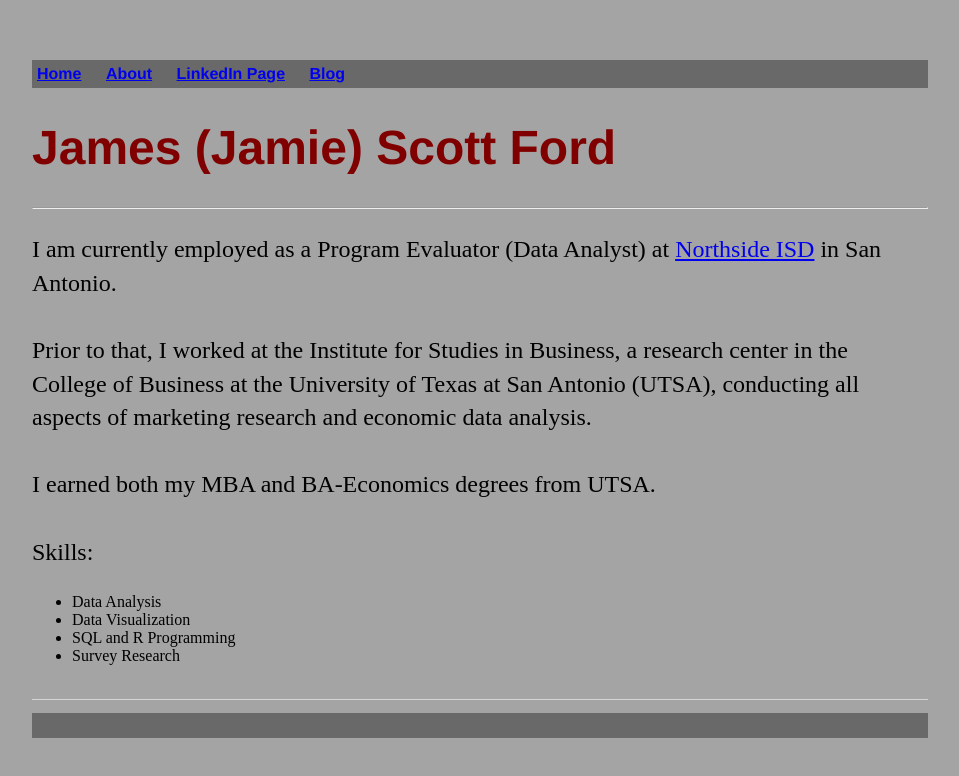
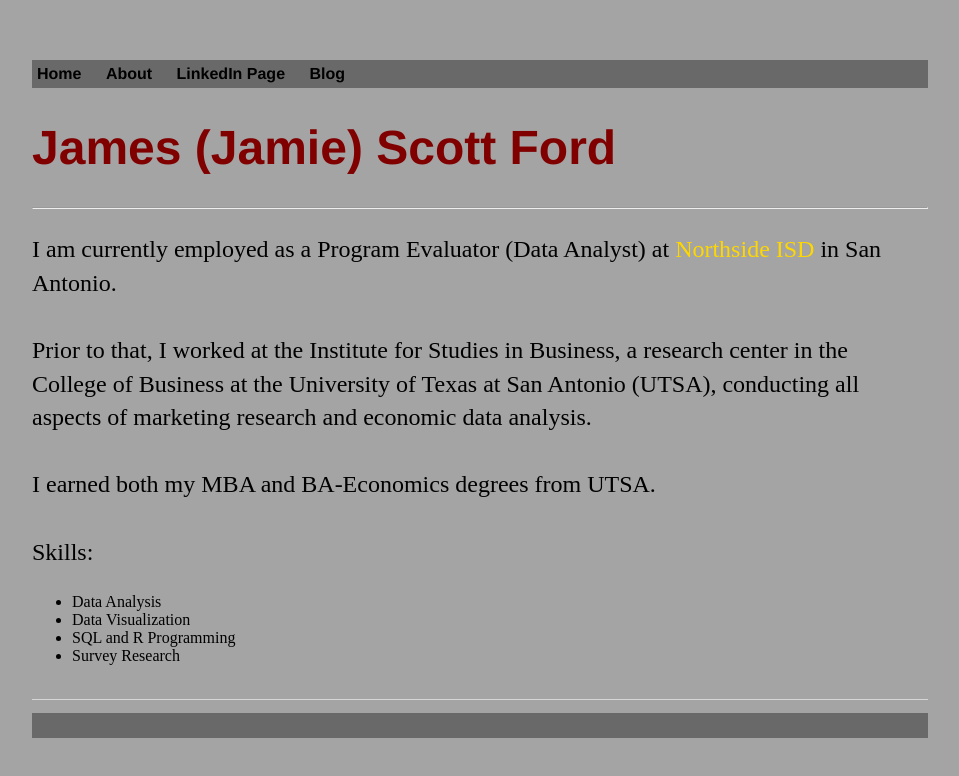
Before and after one commit to JamieFord/JamieFord.github.io, a plain HTML site: page about/index.html in a window 1280 px wide. Shown: the whole page, without its empty margins (160-1119 px from the left). Drawn offline with Linux system fonts and the light colour scheme.

Commit message:
Update index.html

```diff
--- a/about/index.html
+++ b/about/index.html
@@ -8,10 +8,10 @@
 	<body>
 		<nav>
     		<ul>
-        		<li><a href="/">Home</a></li>
-	        	<li><a href="/about">About</a></li>
-        		<li><a href="https://www.linkedin.com/in/jamesscottford">LinkedIn Page</a></li>
-        		<li><a href="/blog">Blog</a></li>
+        		<li><a class="one" href="/">Home</a></li>
+	        	<li><a class="one" href="/about">About</a></li>
+        		<li><a class="one" href="https://www.linkedin.com/in/jamesscottford">LinkedIn Page</a></li>
+        		<li><a class="one" href="/blog">Blog</a></li>
     		</ul>
 		</nav>
 		<div class="container">
@@ -19,7 +19,7 @@
         		<h1>James (Jamie) Scott Ford</h1>
 			<hr>
 		<p>
-			I am currently employed as a Program Evaluator (Data Analyst) at <a href="https://nisd.net/testing-evaluation/">Northside ISD</a> in San Antonio.
+			I am currently employed as a Program Evaluator (Data Analyst) at <a class="two" href="https://nisd.net/testing-evaluation/">Northside ISD</a> in San Antonio.
 			<br><br>
 			Prior to that, I worked at the Institute for Studies in Business, a research center in the College of Business at the University of Texas at San Antonio (UTSA), conducting all aspects of marketing research and economic data analysis.
 			<br><br>
```
